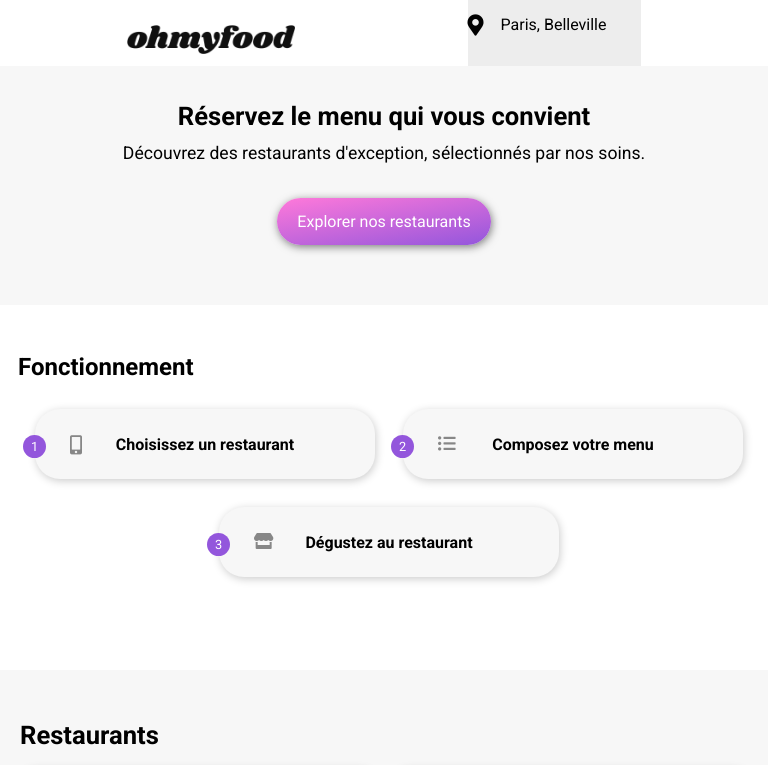
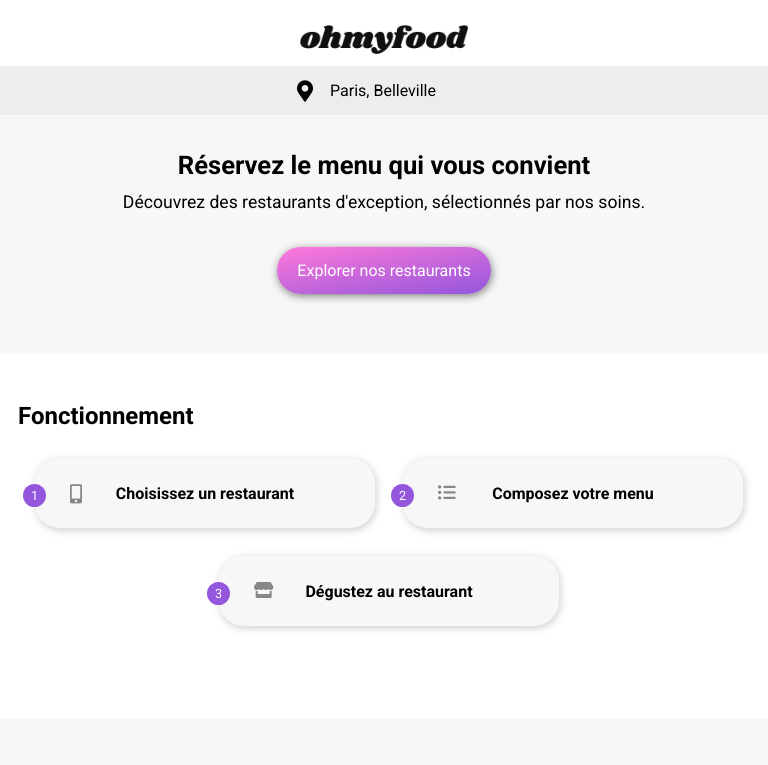
Before and after one commit to virtualpangolin/Projet3, a website: page index.html in a window 768 px wide. Shown: the top 765 px of the page. Drawn offline with Linux system fonts and the light colour scheme; a web font is replaced by a local one.

Commit message:
media queries header

```diff
--- a/sass/layouts/_mediaqueries.scss
+++ b/sass/layouts/_mediaqueries.scss
@@ -59,18 +59,6 @@
             margin: auto;
         }
     }
-
-/* -- -- -- -- Media queries header logo, text search -- -- -- -- */
-
-@media all and (min-width: 721px) and (max-width: 1024px){
-    .header{
-        display: flex;
-        justify-content: space-around;
-        max-width: 1024px;
-        margin-right: 40px;
-        margin-left: 40px;
-    }
-}
 
 /* -- -- -- -- Media queries fonctionnement -- -- -- -- */
 
```
Also changed, not shown: CSS/style.css, 1 other file.
